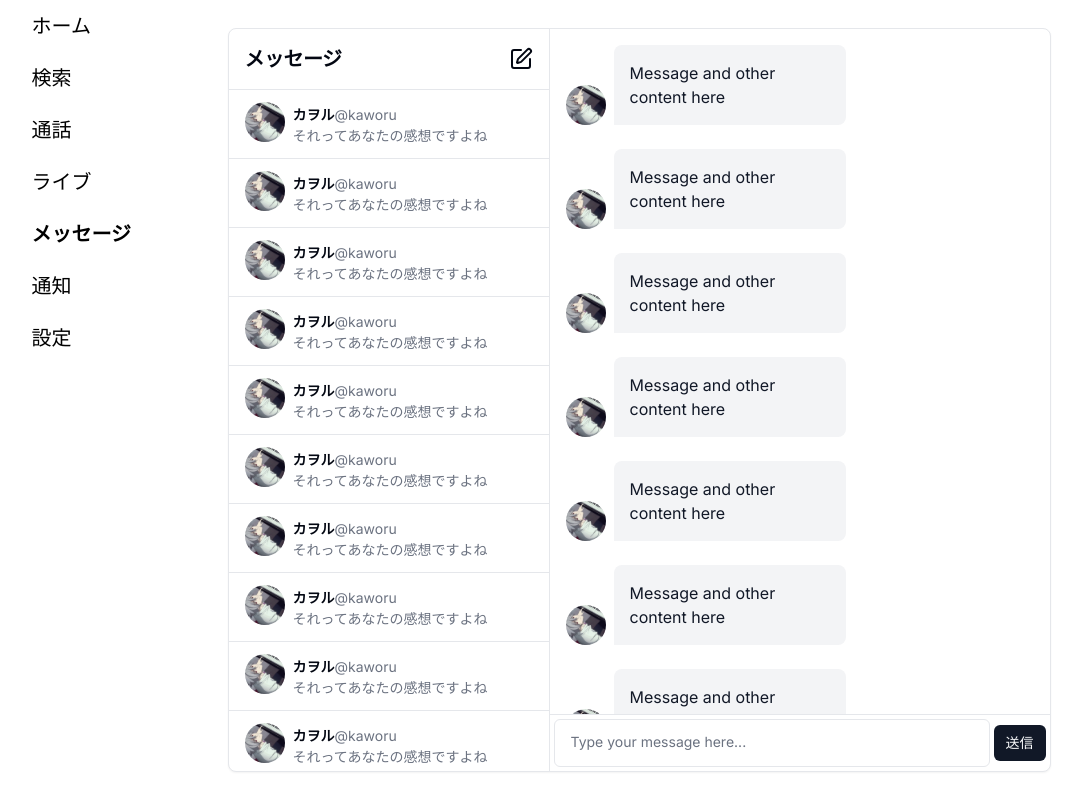
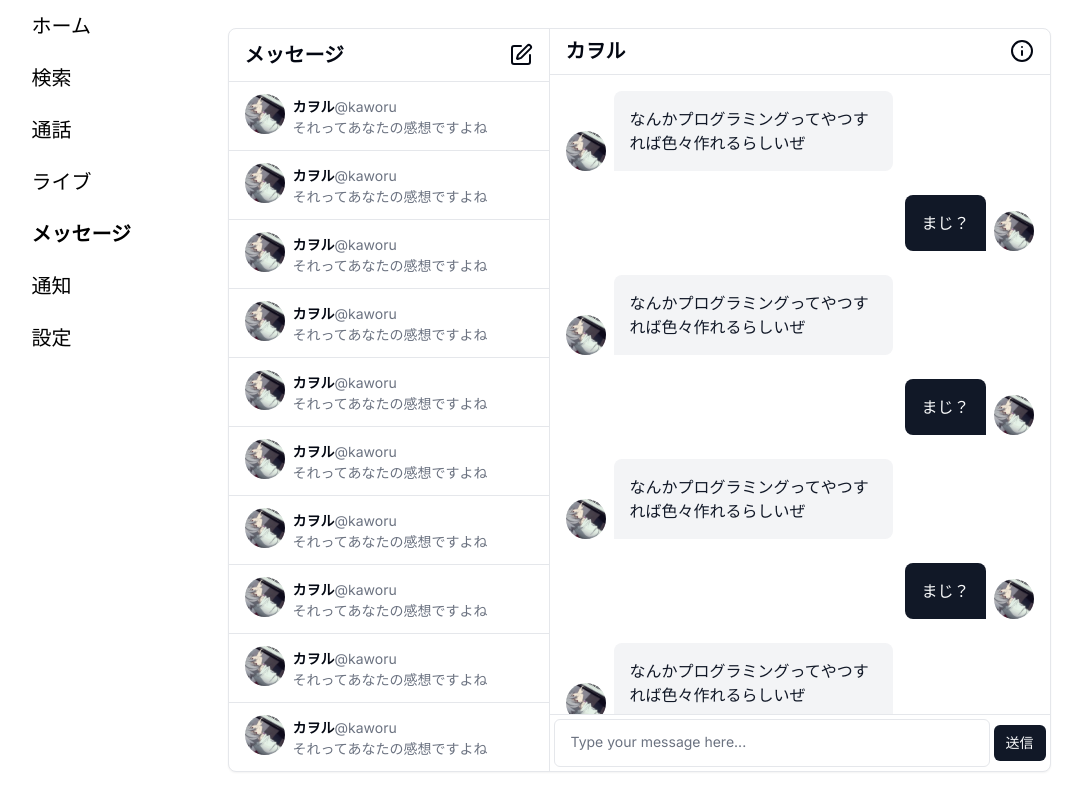
Before and after one commit to sonnnnnnp/sns-app, a Next.js app in the folder web/: page /messages in a window 1280 px wide. Shown: the whole page, without its empty margins (105-1187 px from the left). Built offline with nearby package versions, Linux system fonts and the light colour scheme.

Commit message:
チャット画面をすこし改変

```diff
--- /dev/null
+++ b/web/app/messages/ChatHeader.tsx
@@ -0,0 +1,18 @@
+import { ReactNode } from "react";
+
+interface ContainerProps {
+  children: ReactNode;
+}
+
+const ChatHeader: React.FC<ContainerProps> = ({ children }) => {
+  return <div className="flex items-center mx-4 h-[52px]">{children}</div>;
+};
+
+const ChatHeaderTitle: React.FC<ContainerProps> = ({ children }) => {
+  return <h2 className="text-xl font-semibold">{children}</h2>;
+};
+
+const ChatHeaderButtons: React.FC<ContainerProps> = ({ children }) => {
+  return <div className="ml-auto">{children}</div>;
+};
+export { ChatHeader, ChatHeaderTitle, ChatHeaderButtons };
--- a/web/app/messages/ChatList.tsx
+++ b/web/app/messages/ChatList.tsx
@@ -1,25 +1,18 @@
 import ChatListItem from "./ChatListItem";
-import {
-  Card,
-  CardContent,
-  CardDescription,
-  CardFooter,
-  CardHeader,
-  CardTitle,
-} from "@/components/ui/card";
 import { Separator } from "@/components/ui/separator";
 import { SquarePen } from "lucide-react";
 import { ScrollArea } from "@/components/ui/scroll-area";
+import { ChatHeader, ChatHeaderTitle, ChatHeaderButtons } from "./ChatHeader";
 
 const ChatList = () => {
   return (
     <div className="flex flex-col h-full w-[calc(100dvw-1rem)] md:w-80">
-      <div className="flex items-center m-4">
-        <CardTitle className="text-xl">メッセージ</CardTitle>
-        <div className="ml-auto">
+      <ChatHeader>
+        <ChatHeaderTitle>メッセージ</ChatHeaderTitle>
+        <ChatHeaderButtons>
           <SquarePen />
-        </div>
-      </div>
+        </ChatHeaderButtons>
+      </ChatHeader>
       <Separator />
       <ScrollArea className="flex-1">
         {[...Array(30)].map((_, index) => (
--- a/web/app/messages/ChatWindow.tsx
+++ b/web/app/messages/ChatWindow.tsx
@@ -7,28 +7,37 @@ import {
 } from "@/components/ui/chat/chat-bubble";
 import { ChatInput } from "@/components/ui/chat/chat-input";
 import { Button } from "@/components/ui/button";
+import { Info } from "lucide-react";
+import { ChatHeader, ChatHeaderTitle, ChatHeaderButtons } from "./ChatHeader";
+import React from "react";
 
 const ChatWindow = () => {
   return (
     <div className="hidden md:flex h-full">
       <Separator orientation="vertical" className="h-full" />
       <div className="flex flex-col w-[500px]">
+        <ChatHeader>
+          <ChatHeaderTitle>カヲル</ChatHeaderTitle>
+          <ChatHeaderButtons>
+            <Info />
+          </ChatHeaderButtons>
+        </ChatHeader>
+        <Separator />
         <ScrollableChatMessageList>
           {[...Array(30)].map((_, i) => (
-            <ChatBubble key={i}>
+            <React.Fragment key={i}>
+              <ChatBubble>
                 <ChatBubbleAvatar src="/kaworu_icon.jpg" />
                 <ChatBubbleMessage>
-                Message and other content here
+                  なんかプログラミングってやつすれば色々作れるらしいぜ
                 </ChatBubbleMessage>
               </ChatBubble>
-          ))}
               <ChatBubble className="max-w-[80%]" variant={"sent"}>
                 <ChatBubbleAvatar src="/kaworu_icon.jpg" />
-            <ChatBubbleMessage variant={"sent"}>
-              この問題を解決するには、フレックスボックスレイアウトを使用して水平方向にコンポーネントを配置する必要があります。以下のように
-              ChatWindow コンポーネントを修正することをお勧めします：
-            </ChatBubbleMessage>
+                <ChatBubbleMessage variant={"sent"}>まじ？</ChatBubbleMessage>
               </ChatBubble>
+            </React.Fragment>
+          ))}
         </ScrollableChatMessageList>
         {/* ~~~~~~~~~~ input ~~~~~~~~~~ */}
         <div>
--- a/web/components/ui/chat/chat-bubble.tsx
+++ b/web/components/ui/chat/chat-bubble.tsx
@@ -7,7 +7,7 @@ import { Button, ButtonProps } from "../button";
 
 // ChatBubble
 const chatBubbleVariant = cva(
-  "flex gap-2 max-w-[60%] items-end relative group",
+  "flex gap-2 max-w-[70%] items-end relative group",
   {
     variants: {
       variant: {
```
Lines whose indentation alone changed are shown as unchanged.
